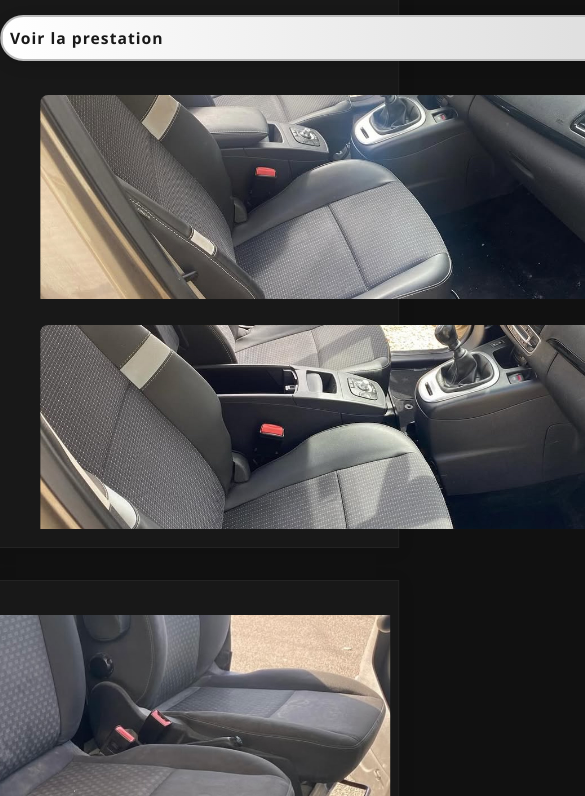
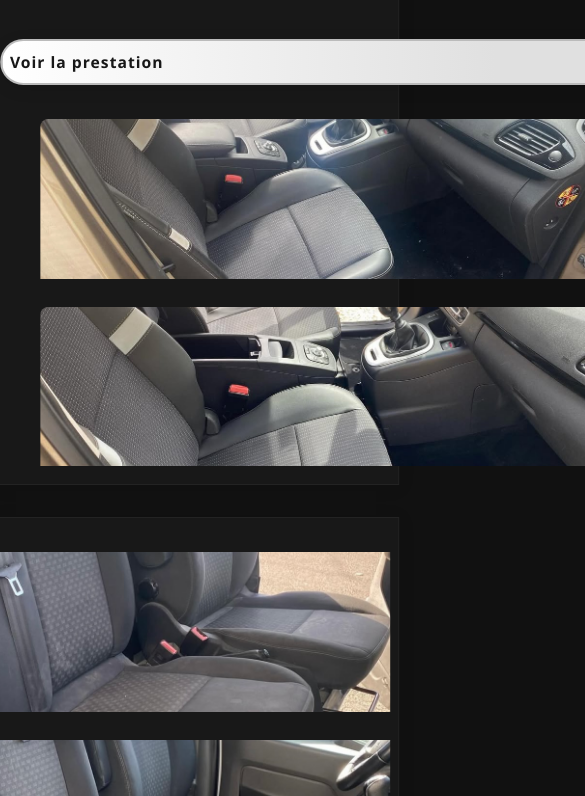
Before and after one commit to Johan83670/NHPN-web, a plain HTML site: page index.html in a window 390 px wide. Shown: the part 808-1604 px from the top of the page, 585 px wide, since content can reach past the window. Drawn offline with Linux system fonts and the light colour scheme.

Commit message:
responsive index 1

```diff
--- a/style.css
+++ b/style.css
@@ -394,13 +394,14 @@ main {
 .prestation-image {
   flex: 1;
   position: relative;
-  min-width: 700px;
-  max-width: 700px;
+  min-width: 600px; /* permet au conteneur de rétrécir correctement */
+  max-width: 700px; /* garde le look desktop */
   display: flex;
   justify-content: flex-end;
+  box-sizing: border-box;
 }
 
-/* before/after slideshow tracks (synchronous) */
+/* before/after responsive tweaks */
 .before-after {
   display: flex;
   gap: 10px;
@@ -408,23 +409,29 @@ main {
   justify-content: center;
   overflow: hidden;
   width: 100%;
-  max-width: 520px;
+  max-width: 100%;
+  box-sizing: border-box;
 }
+
+/* chaque colonne occupe la moitié ; hauteur responsive */
 .ba-track {
   position: relative;
-  width: 70%;
+  width: 50%;
   overflow: hidden;
-  height: 400px;
+  height: clamp(160px, 28vw, 420px); /* hauteur adaptative selon l'écran */
 }
+
+/* éléments de slide couvrent tout le track */
 .ba-track .ba-item {
   position: absolute;
-  top: 0; left: 0;
+  inset: 0;
   width: 100%;
   height: 100%;
   opacity: 0;
   transform: translateX(0);
   transition: opacity 600ms ease, transform 600ms ease;
 }
+
 .ba-track .ba-item img {
   width: 100%;
   height: 100%;
@@ -432,21 +439,32 @@ main {
   display: block;
   border-radius: 8px;
 }
+
 .ba-track .ba-item.active {
   opacity: 1;
   transform: translateX(0);
   z-index: 2;
 }
 
-/* small screens: stack columns */
-@media (max-width:700px) {
+/* petits écrans : empilement et hauteur différente */
+@media (max-width: 700px) {
+  .prestation-content {
+    flex-direction: column;
+    gap: 16px;
+  }
   .before-after {
     flex-direction: column;
+    gap: 12px;
     max-width: 100%;
   }
   .ba-track {
     width: 100%;
-    height: 220px;
+    height: clamp(160px, 45vw, 260px);
+  }
+  .prestation-image {
+    margin: 0 auto;
+    justify-content: center;
+    max-width: 100%;
   }
 }
 
```
